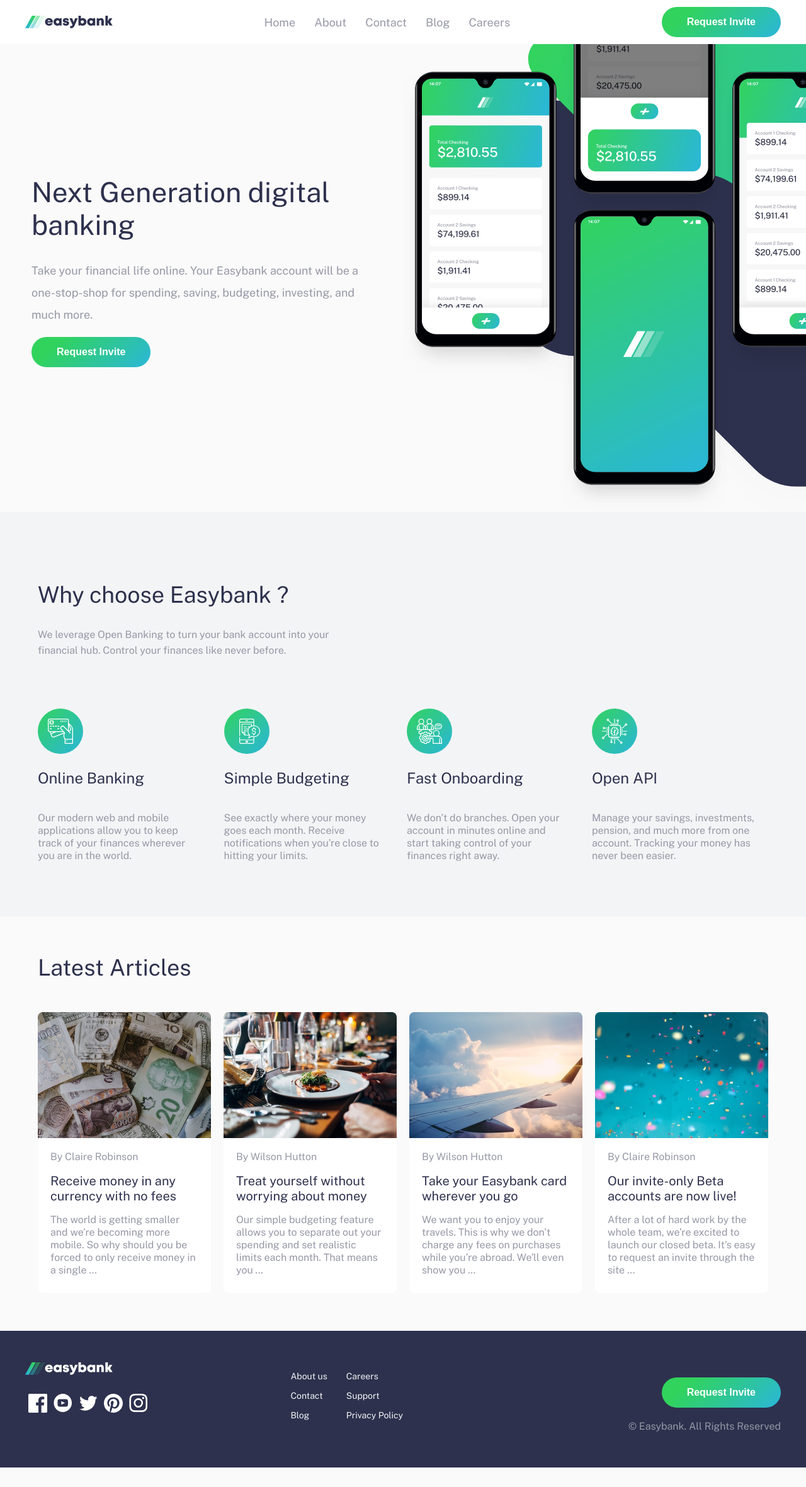
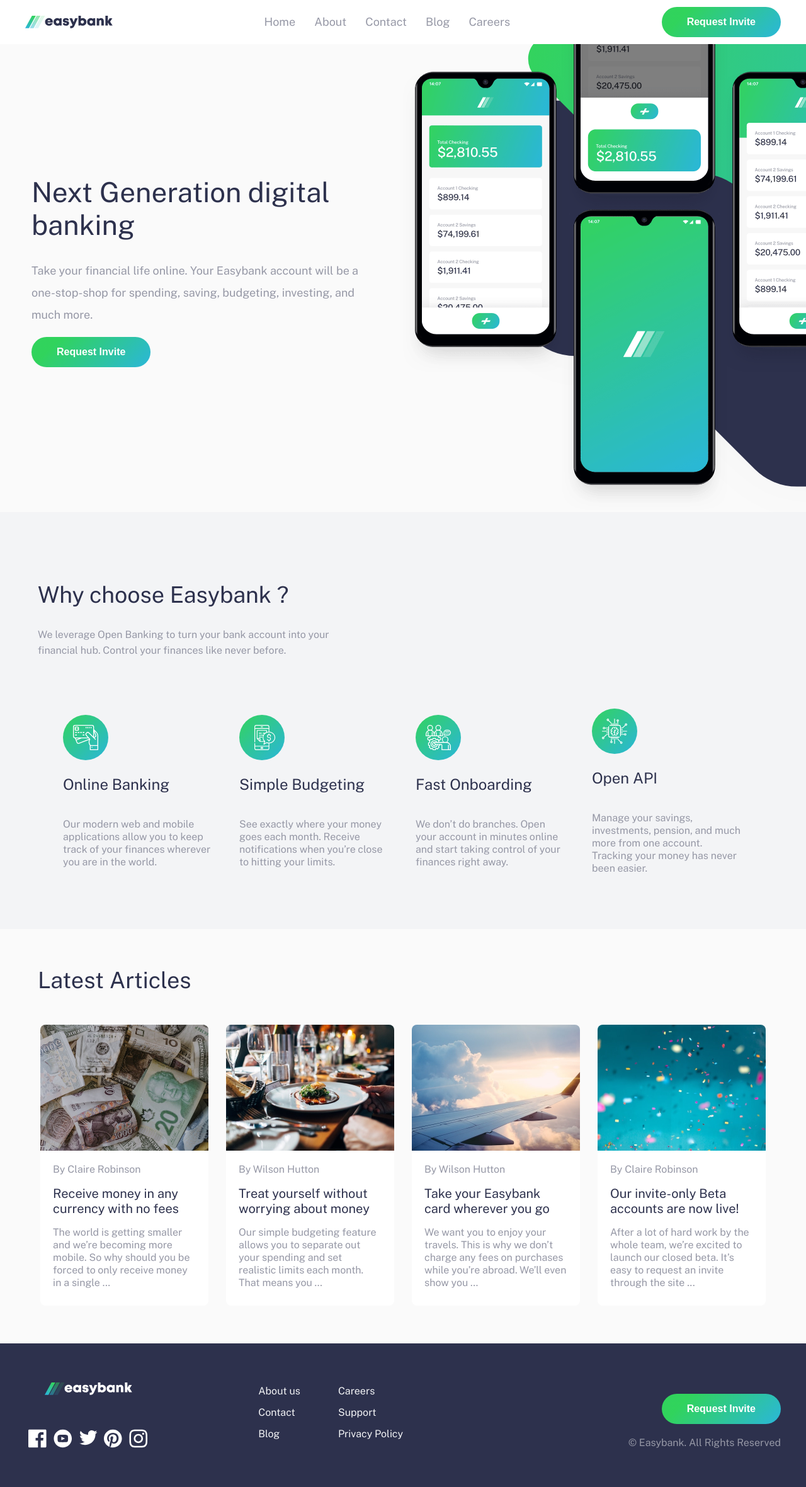
Before and after one commit to Bednar8/EasyBank, a React (Vite) app: page / in a window 1280 px wide. Shown: the top 2361 px of the page at 63% size. Before the commit the page ends 2330 px from the top, so only its background shows below. Built offline with nearby package versions, Linux system fonts and the light colour scheme.

Commit message:
add action state

```diff
--- a/src/components/Article/Article.module.css
+++ b/src/components/Article/Article.module.css
@@ -4,6 +4,12 @@
 	border-radius: 8px;
 	border-radius: 8px;
 	margin: 0 auto;
+	width: 100%;
+	cursor: pointer;
+}
+
+.article:hover .articleText h4 {
+	color: var(--bright-cyan);
 }
 
 .article img {
@@ -29,10 +35,17 @@
 	margin: 0;
 	font-weight: normal;
 	color: var(--dark-blue);
+	transition: color 0.2s;
 }
 
 .author {
 	font-size: 1.2rem;
+}
+
+@media (min-width: 767px) {
+	.article {
+		width: 45%;
+	}
 }
 
 @media (min-width: 1024px) {
@@ -50,4 +63,7 @@
 	.articleText {
 		margin: 0 auto;
 	}
+	.article {
+		width: 23%;
+	}
 }
--- a/src/components/Articles/Articles.module.css
+++ b/src/components/Articles/Articles.module.css
@@ -5,6 +5,14 @@
 
 .articles {
 	margin: 6rem 2rem;
+}
+
+.articlesList {
+	display: flex;
+	flex-wrap: wrap;
+	justify-content: center;
+	align-items: center;
+	gap: 10px;
 }
 
 .articles h2 {
--- a/src/components/Button/Button.module.css
+++ b/src/components/Button/Button.module.css
@@ -1,3 +1,6 @@
+.btn:hover {
+	filter: brightness(1.2);
+}
 .btn {
 	padding: 1.5rem 4rem;
 	border: none;
@@ -9,8 +12,10 @@
 		var(--bright-cyan) 0%,
 		var(--lime-green) 80%
 	);
+	/* background: red; */
 	font-weight: bold;
 	cursor: pointer;
+	transition: filter 0.2s;
 }
 
 @media (min-width: 1024px) {
--- a/src/components/Feature/Feature.module.css
+++ b/src/components/Feature/Feature.module.css
@@ -5,6 +5,7 @@
 	justify-content: center;
 	align-items: center;
 	text-align: center;
+	width: 100%;
 }
 
 h3 {
@@ -18,10 +19,17 @@
 	line-height: 2rem;
 }
 
+@media (min-width: 767px) {
+	.feature {
+		width: 45%;
+	}
+}
+
 @media (min-width: 1024px) {
 	.feature {
 		text-align: left;
 		align-items: flex-start;
+		width: 20%;
 	}
 
 	h3 {
--- a/src/components/Features/Features.module.css
+++ b/src/components/Features/Features.module.css
@@ -25,7 +25,22 @@
 }
 
 .featuresList {
+	display: flex;
+	flex-direction: column;
+	align-items: center;
+	flex-wrap: wrap;
 	margin-top: 4rem;
+}
+
+@media (min-width: 767px) {
+	.featuresList {
+		justify-content: center;
+		flex-direction: row;
+	}
+
+	.features {
+		max-width: 100%;
+	}
 }
 
 @media (min-width: 1024px) {
@@ -36,6 +51,7 @@
 	.featuresList {
 		margin-top: 6rem;
 		display: flex;
+		flex-direction: row;
 	}
 	.featuresText {
 		text-align: left;
--- a/src/components/Footer/Footer.jsx
+++ b/src/components/Footer/Footer.jsx
@@ -1,11 +1,6 @@
 import styles from "./Footer.module.css"
 
 import logoImg from "../../images/logo-white.svg"
-import fbIcon from "../../images/icon-facebook.svg"
-import youtubeIcon from "../../images/icon-youtube.svg"
-import twitterIcon from "../../images/icon-twitter.svg"
-import pinterestIcon from "../../images/icon-pinterest.svg"
-import instagramIcon from "../../images/icon-instagram.svg"
 import Button from "../Button/Button"
 
 function Footer() {
@@ -18,11 +13,56 @@
 							<img src={logoImg} alt="" />
 						</div>
 						<div className={styles.socials}>
-							<img src={fbIcon} alt="" />
-							<img src={youtubeIcon} alt="" />
-							<img src={twitterIcon} alt="" />
-							<img src={pinterestIcon} alt="" />
-							<img src={instagramIcon} alt="" />
+							<svg
+								xmlns="http://www.w3.org/2000/svg"
+								viewBox="0 0 21 20"
+								width="30"
+								height="30">
+								<path
+									fill="#FFF"
+									d="M18.896 0H1.104C.494 0 0 .494 0 1.104v17.793C0 19.506.494 20 1.104 20h9.58v-7.745H8.076V9.237h2.606V7.01c0-2.583 1.578-3.99 3.883-3.99 1.104 0 2.052.082 2.329.119v2.7h-1.598c-1.254 0-1.496.597-1.496 1.47v1.928h2.989l-.39 3.018h-2.6V20h5.098c.608 0 1.102-.494 1.102-1.104V1.104C20 .494 19.506 0 18.896 0z"
+								/>
+							</svg>
+							<svg
+								xmlns="http://www.w3.org/2000/svg"
+								viewBox="0 0 21 20"
+								width="30"
+								height="30">
+								<path
+									fill="#FFF"
+									d="M10.333 0c-5.522 0-10 4.478-10 10 0 5.523 4.478 10 10 10 5.523 0 10-4.477 10-10 0-5.522-4.477-10-10-10zm3.701 14.077c-1.752.12-5.653.12-7.402 0C4.735 13.947 4.514 13.018 4.5 10c.014-3.024.237-3.947 2.132-4.077 1.749-.12 5.651-.12 7.402 0 1.898.13 2.118 1.059 2.133 4.077-.015 3.024-.238 3.947-2.133 4.077zM8.667 8.048l4.097 1.949-4.097 1.955V8.048z"
+								/>
+							</svg>
+							<svg
+								xmlns="http://www.w3.org/2000/svg"
+								viewBox="0 0 21 20"
+								width="30"
+								height="30">
+								<path
+									fill="#FFF"
+									d="M20.667 2.797a8.192 8.192 0 01-2.357.646 4.11 4.11 0 001.804-2.27 8.22 8.22 0 01-2.606.996A4.096 4.096 0 0014.513.873c-2.649 0-4.595 2.472-3.997 5.038a11.648 11.648 0 01-8.457-4.287 4.109 4.109 0 001.27 5.478A4.086 4.086 0 011.47 6.59c-.045 1.901 1.317 3.68 3.29 4.075a4.113 4.113 0 01-1.853.07 4.106 4.106 0 003.834 2.85 8.25 8.25 0 01-6.075 1.7 11.616 11.616 0 006.29 1.843c7.618 0 11.922-6.434 11.662-12.205a8.354 8.354 0 002.048-2.124z"
+								/>
+							</svg>
+							<svg
+								xmlns="http://www.w3.org/2000/svg"
+								viewBox="0 0 21 20"
+								width="30"
+								height="30">
+								<path
+									fill="#FFF"
+									d="M10 0C4.478 0 0 4.477 0 10c0 4.237 2.636 7.855 6.356 9.312-.088-.791-.167-2.005.035-2.868.182-.78 1.172-4.97 1.172-4.97s-.299-.6-.299-1.486c0-1.39.806-2.428 1.81-2.428.852 0 1.264.64 1.264 1.408 0 .858-.545 2.14-.828 3.33-.236.995.5 1.807 1.48 1.807 1.778 0 3.144-1.874 3.144-4.58 0-2.393-1.72-4.068-4.177-4.068-2.845 0-4.515 2.135-4.515 4.34 0 .859.331 1.781.745 2.281a.3.3 0 01.069.288l-.278 1.133c-.044.183-.145.223-.335.134-1.249-.581-2.03-2.407-2.03-3.874 0-3.154 2.292-6.052 6.608-6.052 3.469 0 6.165 2.473 6.165 5.776 0 3.447-2.173 6.22-5.19 6.22-1.013 0-1.965-.525-2.291-1.148l-.623 2.378c-.226.869-.835 1.958-1.244 2.621.937.29 1.931.446 2.962.446 5.522 0 10-4.477 10-10S15.522 0 10 0z"
+								/>
+							</svg>
+							<svg
+								xmlns="http://www.w3.org/2000/svg"
+								viewBox="0 0 21 20"
+								width="30"
+								height="30">
+								<path
+									fill="#FFF"
+									d="M10.333 1.802c2.67 0 2.987.01 4.042.059 2.71.123 3.976 1.409 4.1 4.099.048 1.054.057 1.37.057 4.04 0 2.672-.01 2.988-.058 4.042-.124 2.687-1.386 3.975-4.099 4.099-1.055.048-1.37.058-4.042.058-2.67 0-2.986-.01-4.04-.058-2.717-.124-3.976-1.416-4.1-4.1-.048-1.054-.058-1.37-.058-4.041 0-2.67.01-2.986.058-4.04.124-2.69 1.387-3.977 4.1-4.1 1.054-.048 1.37-.058 4.04-.058zm0-1.802C7.618 0 7.278.012 6.211.06 2.579.227.56 2.242.394 5.877.345 6.944.334 7.284.334 10s.011 3.057.06 4.123c.166 3.632 2.181 5.65 5.816 5.817 1.068.048 1.408.06 4.123.06 2.716 0 3.057-.012 4.124-.06 3.628-.167 5.651-2.182 5.816-5.817.049-1.066.06-1.407.06-4.123s-.011-3.056-.06-4.122C20.11 2.249 18.093.228 14.458.06 13.39.01 13.049 0 10.333 0zm0 4.865a5.135 5.135 0 100 10.27 5.135 5.135 0 000-10.27zm0 8.468a3.333 3.333 0 110-6.666 3.333 3.333 0 010 6.666zm5.339-9.87a1.2 1.2 0 10-.001 2.4 1.2 1.2 0 000-2.4z"
+								/>
+							</svg>
 						</div>
 					</div>
 					<nav>
--- a/src/components/Footer/Footer.module.css
+++ b/src/components/Footer/Footer.module.css
@@ -38,8 +38,16 @@
 	width: 200px;
 }
 
-.socials img {
-	width: 30px;
+.socials svg {
+	cursor: pointer;
+}
+
+.socials svg path {
+	transition: fill 0.2s;
+}
+
+.socials svg:hover path {
+	fill: var(--lime-green);
 }
 
 .copy {
@@ -57,10 +65,23 @@
 .footer nav li {
 	color: var(--light-grayish-blue);
 	margin-bottom: 1.5rem;
+	transition: 0.2s;
+	cursor: pointer;
+}
+
+.footer nav li:hover {
+	color: var(--lime-green);
 }
 
 .footer p {
 	margin-top: 2rem;
+}
+
+.footerIconBox {
+	display: flex;
+	justify-content: space-around;
+	flex-direction: column;
+	align-items: center;
 }
 
 @media (min-width: 1024px) {
@@ -81,10 +102,11 @@
 	.footer nav ul {
 		display: flex;
 		text-align: left;
+		font-size: 1.6rem;
 	}
 
 	.footer nav ul div {
-		margin-left: 3rem;
+		margin-left: 6rem;
 	}
 
 	.footerWrapperNav {
--- a/src/components/Navbar/Navbar.module.css
+++ b/src/components/Navbar/Navbar.module.css
@@ -11,18 +11,49 @@
 	justify-content: space-between;
 	max-width: 1200px;
 	margin: 0 auto;
-	padding: 1rem 2rem;
+	padding: 0 2rem;
 	height: 50px;
 }
 
 .nav {
+	/* padding: 1rem 2rem; */
 	display: none;
+	height: 70px;
 }
 
 .nav a {
+	position: relative;
 	text-decoration: none;
 	color: var(--grayish-blue);
-	display: block;
+	display: flex;
+	justify-content: center;
+	align-items: center;
+	height: 100%;
+	transition: color 0.2s;
+	border-bottom: 2px solid transparent;
+}
+
+.nav a::after {
+	position: absolute;
+	bottom: 0;
+	left: 0;
+	content: "";
+	height: 4px;
+	width: 0;
+	background-image: linear-gradient(
+		315deg,
+		var(--bright-cyan) 0%,
+		var(--lime-green) 80%
+	);
+	transition: width 0.2s;
+}
+
+.nav a:hover {
+	color: var(--dark-blue);
+}
+
+.nav a:hover::after {
+	width: 100%;
 }
 
 .logo {
@@ -49,6 +80,10 @@
 		gap: 3rem;
 	}
 
+	.navbarBox {
+		height: 70px;
+	}
+
 	.btn {
 		display: block;
 	}
```
